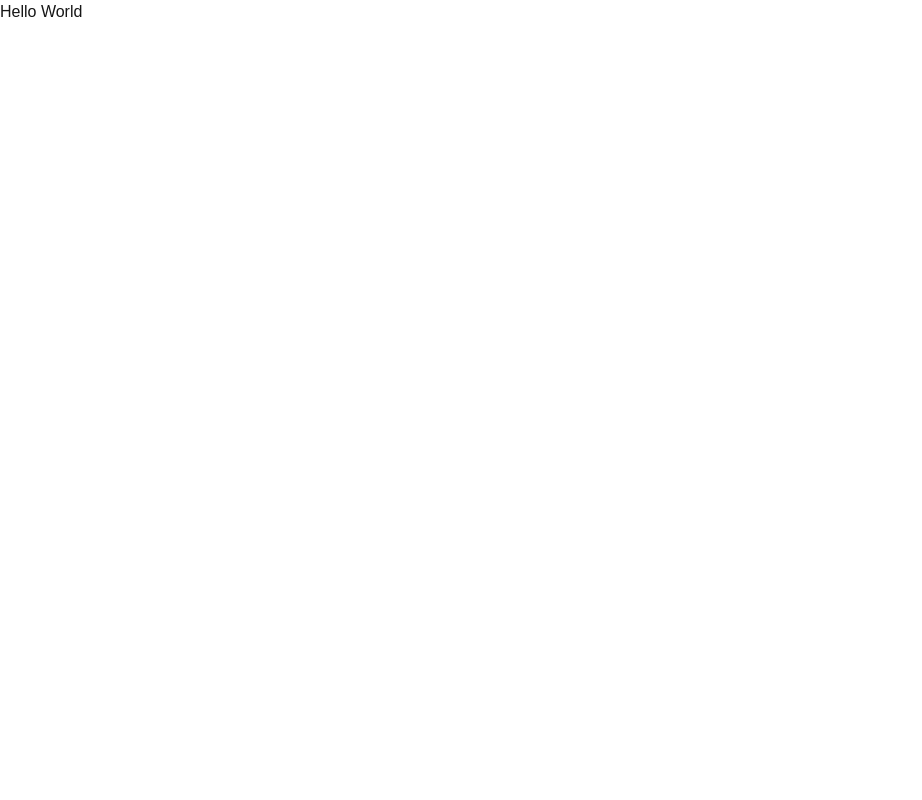
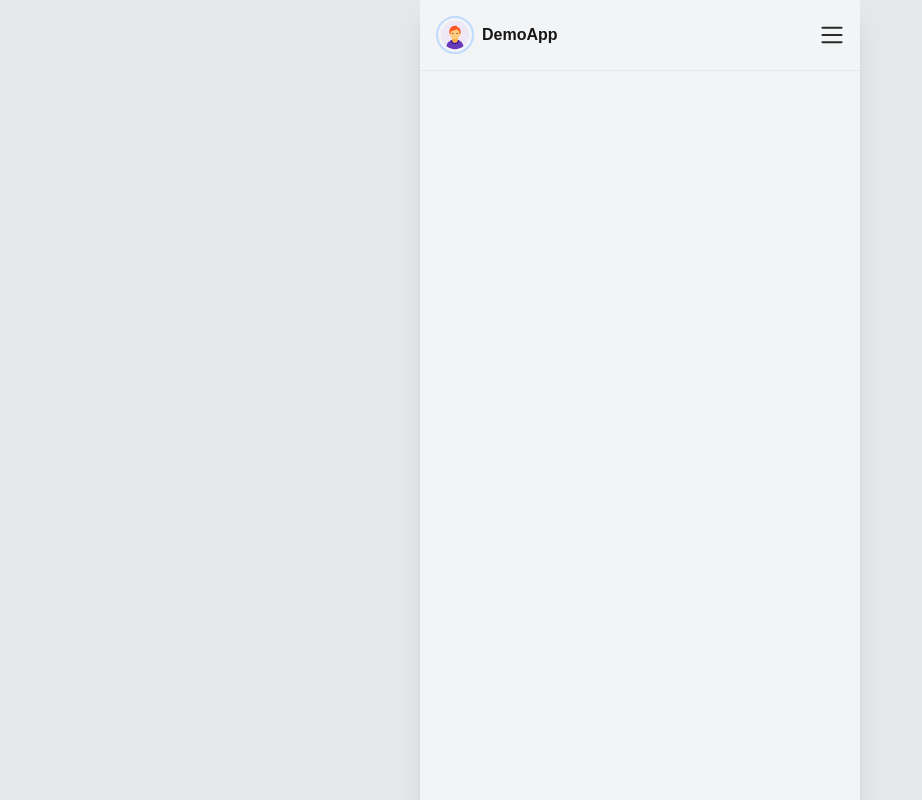
Before and after one commit to skygig/walkthrough_demo, a Next.js app: page / in a window 1280 px wide. Shown: the whole page, without its empty margins (0-922 px from the left). Built offline with nearby package versions, Linux system fonts and the light colour scheme.

Commit message:
component: added navbar

```diff
--- a/app/page.tsx
+++ b/app/page.tsx
@@ -1,3 +1,11 @@
+import Navbar from "@/components/Navbar";
+
 export default function Home() {
-  return <div>Hello World</div>;
+  return (
+    <div className="bg-gray-200 w-screen min-h-screen">
+      <div className="bg-gray-100 w-[440px] min-h-screen mx-auto shadow-xl">
+        <Navbar />
+      </div>
+    </div>
+  );
 }
--- /dev/null
+++ b/components/Navbar.tsx
@@ -0,0 +1,18 @@
+const Navbar = () => {
+  return (
+    <div className="border-b border-gray-200 p-4 flex justify-between">
+      <div className="flex items-center gap-2">
+        <img
+          src="/avatar.svg"
+          alt="avatar"
+          className="w-[38px] h-auto border-2 border-blue-200 rounded-full"
+        />
+        <h1 className="font-semibold text-base">DemoApp</h1>
+      </div>
+
+      <img src="/menu.svg" alt="menu" className="w-6 cursor-pointer" />
+    </div>
+  );
+};
+
+export default Navbar;
```
Also changed, not shown: public/avatar.svg (added), public/menu.svg (added).
